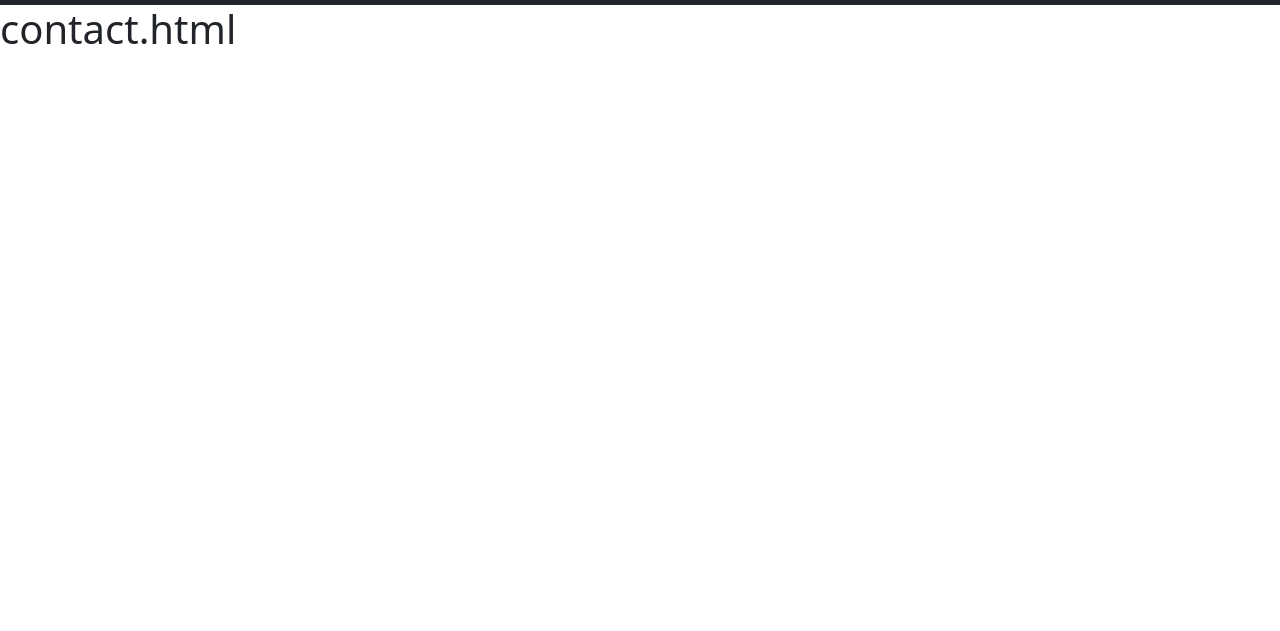
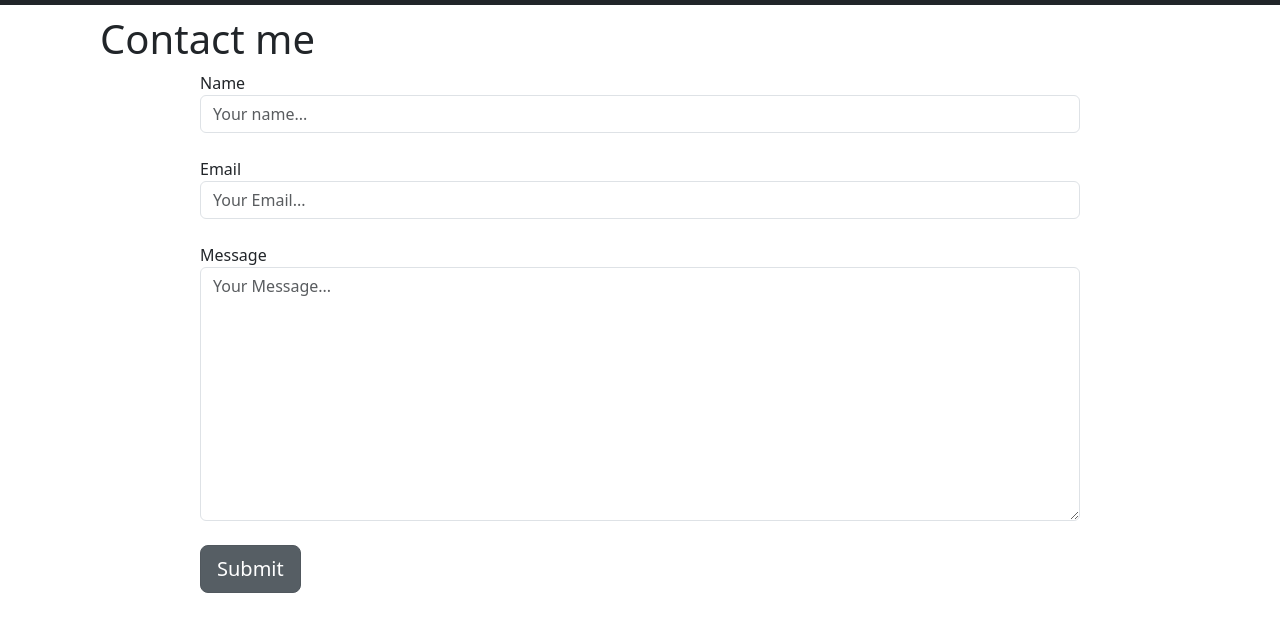
Before and after one commit to mbron770/My-Personal-Website, a plain HTML site: page contact.html in a window 1280 px wide. Shown: the part 67-698 px from the top of the page. Drawn offline with nearby package versions, Linux system fonts and the light colour scheme.

Commit message:
finish contact page

```diff
--- a/contact.html
+++ b/contact.html
@@ -40,7 +40,42 @@
             </ul>
         </div>
       </nav>
-    <h1>contact.html</h1>
-    <script src="script.js"></script>
+    <h1 id = "contactHeader">Contact me</h1>
+    <form id = "contactForm">
+      <div class="form-row">
+        <div class="form-group">
+          <label for="inputName">Name</label><br>
+          <input type="text" class="form-control" id="inputName" placeholder="Your name...">
+        </div>
+      </div>
+      <br>
+      <div class="form-row">
+        <div class="form-group">
+          <label for="inputEmail4">Email</label><br>
+          <input type="email" class="form-control" id="inputEmail4" placeholder="Your Email...">
+        </div>
+      </div>
+      <br>
+      <div class="form-group">
+        <label for="exampleFormControlTextarea1">Message</label>
+        <textarea class="form-control" id="exampleFormControlTextarea1" rows="10" placeholder="Your Message..."></textarea>
+      </div>
+      <br>
+      <!--
+<button onclick="contactAlert()" type="submit" class="btn btn-secondary btn-lg active">Submit</button>
+<script>
+        function contactAlert() {
+          alert("Are you sure you want to submit this form?");
+        }
+        </script>
+      -->
+
+      <input id="button" type="button" value="Submit" class="btn btn-secondary btn-lg active"/>
+
+
+     <script src="script.js"></script>
+
+
+    </form>
   </body>
 </html>
--- a/script.js
+++ b/script.js
@@ -1,19 +1,3 @@
-/*document.body.onload = showIndexWelcomeText;
-
-function showIndexWelcomeText1() {
-    const welcomeParagraph = document.createElement("h1");
-    welcomeParagraph.setAttribute("id", "welcomeParagraph");
-    const welcomeParagraphText = document.createTextNode("I am Mordechai Bronfin" + "\nFull Stack Developer. AWS Solutions Architect. The Flatiron School Student.");
-    welcomeParagraph.appendChild(welcomeParagraphText);
-   /* welcomeParagraph.appendChild("br");
-    welcomeParagraph.appendChild("Full Stack Developer. AWS Solutions Architect. The Flatiron School Student.");
-
-    document.getElementById("indexWelcomeTextDiv").appendChild(welcomeParagraph);
-
-}*/
-
-
-
 function showIndexWelcomeTextH1() {
   const welcomeParagraph1 = document.createElement("h1");
   welcomeParagraph1.setAttribute("id", "welcomeParagraph1");
@@ -66,6 +50,10 @@ page.addEventListener('DOMContentLoaded', () => {
   page.document.getElementById("experienceTitle").appendChild(expTitle);
 });
 
+const buttonInput = document.getElementById('button');
+buttonInput.addEventListener('click', function() {
+  alert('Are you sure you want to submit this form?');
+});
 
 
 
--- a/style.css
+++ b/style.css
@@ -82,3 +82,14 @@ text-align: left;
  .card-body {
     background-color: rgb(203, 209, 214);
  }
+
+ #contactHeader
+ {
+    padding-top: 10px;
+    padding-left: 100px;
+ }
+
+ #contactForm {
+    padding-left: 200px;
+    padding-right: 200px;
+ }
```
Also changed, not shown: blog.html (+2 -0 lines).
